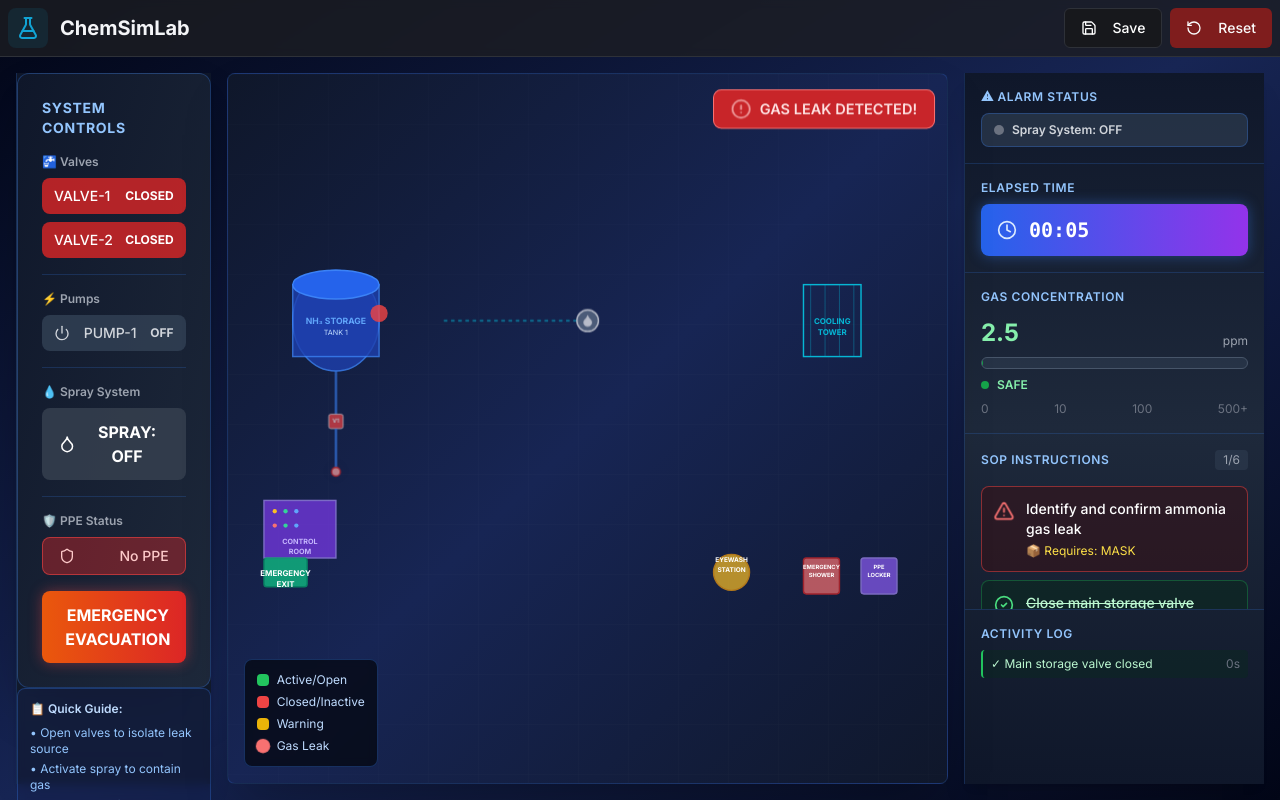
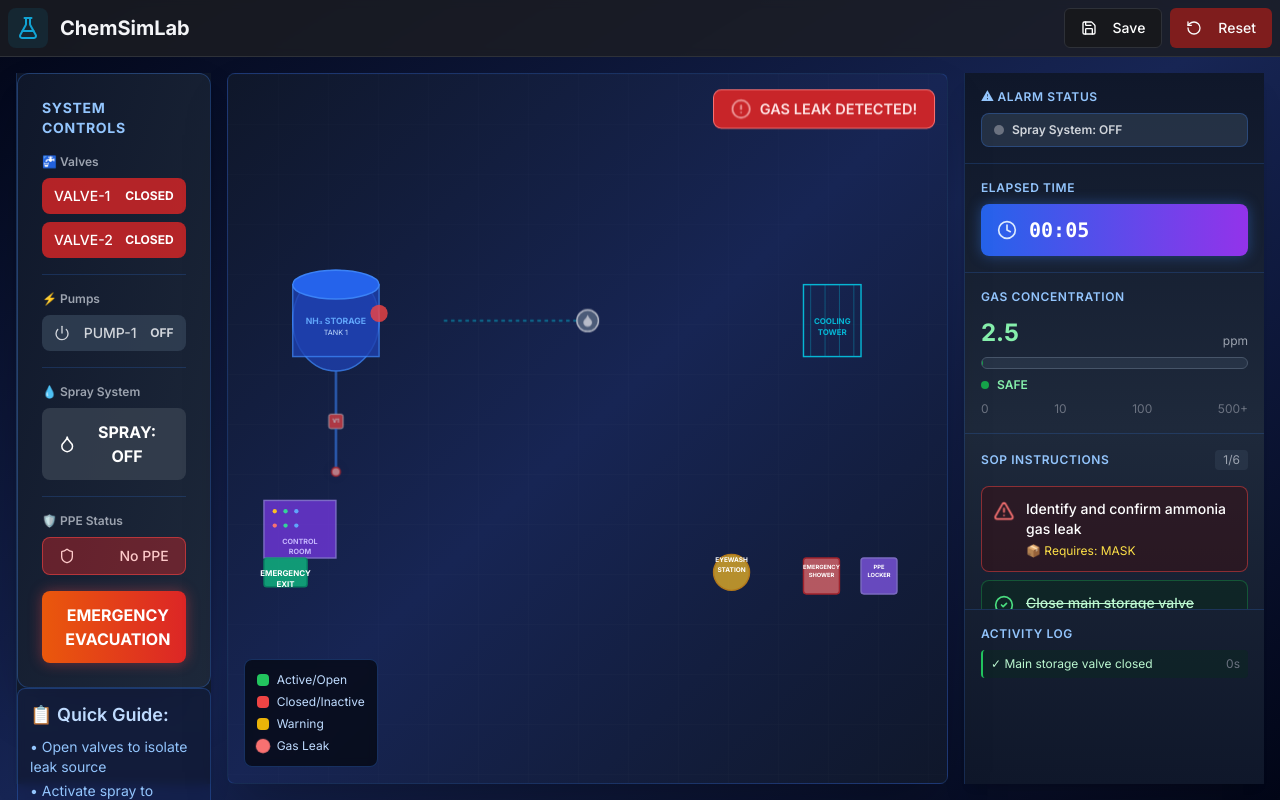
Before and after one commit to void-33/ReactorX, a Next.js app: page /emergency in a window 1280 px wide. Built offline with nearby package versions, Linux system fonts and the light colour scheme.

Commit message:
refactor(ui): control panel ui updated

```diff
--- a/src/components/emergency/ControlPanel.tsx
+++ b/src/components/emergency/ControlPanel.tsx
@@ -155,8 +155,8 @@ export default function ControlPanel({
         animate={{ opacity: 1, y: 0 }}
         transition={{ delay: 0.3 }}
       >
-        <p className="text-xs text-blue-200 font-semibold mb-2">📋 Quick Guide:</p>
-        <ul className="text-xs text-blue-300 space-y-1">
+        <p className="text-lg text-blue-200 font-semibold mb-2">📋 Quick Guide:</p>
+        <ul className="text-sm text-blue-300 space-y-1">
           <li>• Open valves to isolate leak source</li>
           <li>• Activate spray to contain gas</li>
           <li>• Equip PPE before approaching</li>
```
